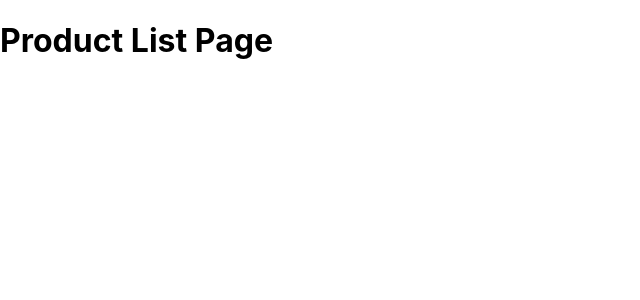
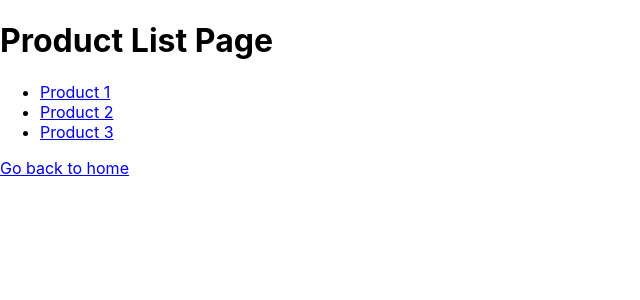
Before and after one commit to iankuratri/learning-nextjs, a Next.js app in the folder 2-next-routing/: page /product in a window 1280 px wide. Shown: the top 300 px of the page, without its empty margins (0-640 px from the left). Built offline with nearby package versions, Linux system fonts and the light colour scheme.

Commit message:
Link Component Navigation example added

```diff
--- a/2-next-routing/pages/index.js
+++ /dev/null
@@ -1,5 +0,0 @@
-function Home() {
-  return <h1>Home Page</h1>;
-}
-
-export default Home;
--- a/2-next-routing/pages/product/index.js
+++ /dev/null
@@ -1,5 +0,0 @@
-function ProductList() {
-  return <h1>Product List Page</h1>;
-}
-
-export default ProductList;
--- /dev/null
+++ b/2-next-routing/pages/product/index.jsx
@@ -0,0 +1,32 @@
+import Link from "next/link";
+
+function ProductList() {
+  return (
+    <div>
+      <h1>Product List Page</h1>
+      <ul>
+        <li>
+          <Link href="/product/1">
+            <a>Product 1</a>
+          </Link>
+        </li>
+        <li>
+          <Link href="/product/2">
+            <a>Product 2</a>
+          </Link>
+        </li>
+        <li>
+          <Link href="/product/3" replace>
+            <a>Product 3</a>
+          </Link>
+        </li>
+      </ul>
+
+      <Link href="/">
+        <a>Go back to home</a>
+      </Link>
+    </div>
+  );
+}
+
+export default ProductList;
--- a/2-next-routing/styles/globals.css
+++ b/2-next-routing/styles/globals.css
@@ -6,10 +6,10 @@
     Ubuntu, Cantarell, Fira Sans, Droid Sans, Helvetica Neue, sans-serif;
 }
 
-a {
+/* a {
   color: inherit;
   text-decoration: none;
-}
+} */
 
 * {
   box-sizing: border-box;
```
Also changed, not shown: 2-next-routing/pages/index.jsx (added, +29 -0 lines).
